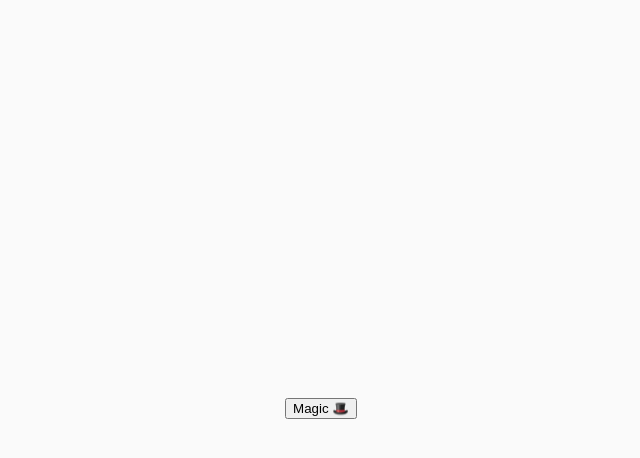
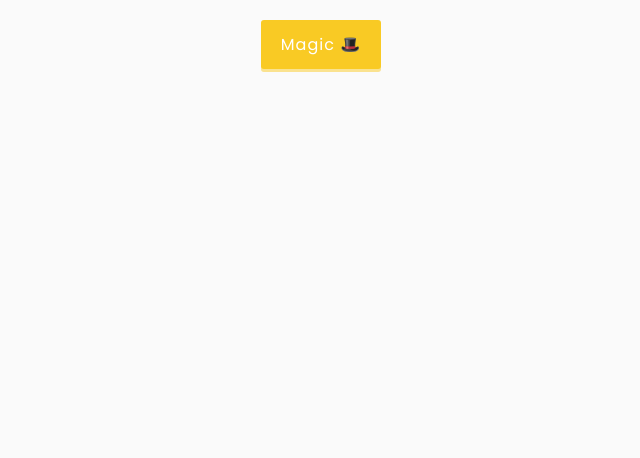
Before and after one commit to KaranChandekar/3D-boxes-background, a plain HTML site: page index.html in a window 1280 px wide. Shown: the whole page, without its empty margins (319-959 px from the left). Drawn offline with Linux system fonts and the light colour scheme.

Commit message:
styled magic button

```diff
--- a/style.css
+++ b/style.css
@@ -15,3 +15,28 @@ body {
   height: 100vh;
   overflow: hidden;
 }
+
+.magic {
+  background-color: #f9ca24;
+  color: #fff;
+  font-family: 'Poppins', sans-serif;
+  border: 0;
+  border-radius: 3px;
+  font-size: 16px;
+  padding: 12px 20px;
+  cursor: pointer;
+  position: fixed;
+  top: 20px;
+  letter-spacing: 1px;
+  box-shadow: 0 3px rgba(249, 202, 36, 0.5);
+  z-index: 100;
+}
+
+.magic:focus {
+  outline: none;
+}
+
+.magic:active {
+  box-shadow: none;
+  transform: translateY(2px);
+}
```
